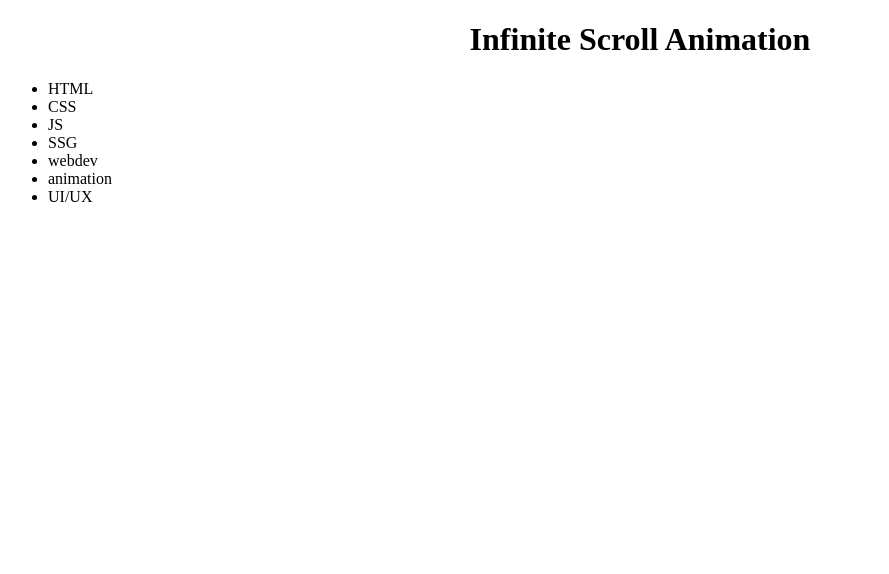
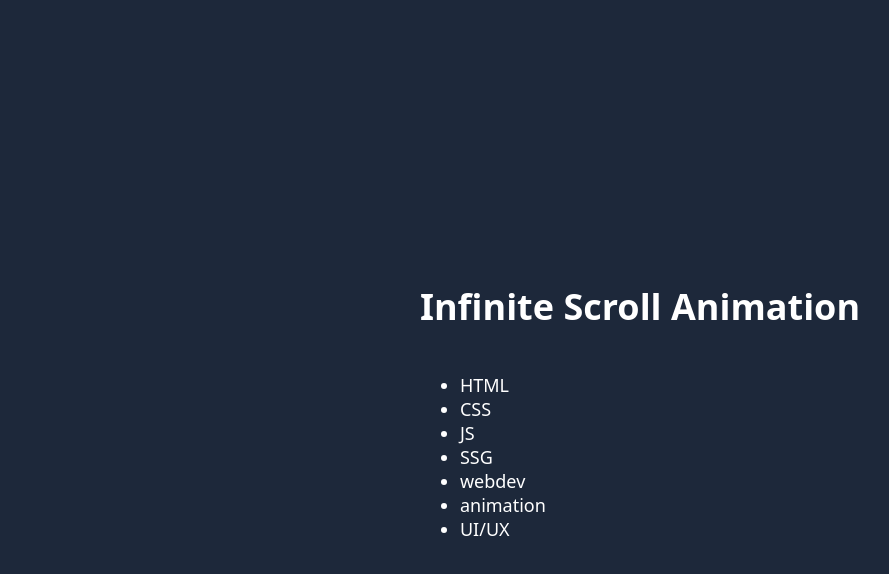
Before and after one commit to Annie-Huang/infinite-horizontal-scroll, a website: page index.html in a window 1280 px wide. Shown: the whole page, without its empty margins (0-889 px from the left). Drawn offline with Linux system fonts and the light colour scheme.

Commit message:
Add reset into style.css

```diff
--- a/index.html
+++ b/index.html
@@ -7,6 +7,7 @@
       content="width=device-width, user-scalable=no, initial-scale=1.0, maximum-scale=1.0, minimum-scale=1.0"
     />
     <meta http-equiv="X-UA-Compatible" content="ie=edge" />
+    <link rel="stylesheet" href="style.css" />
     <title>Document</title>
   </head>
   <body>
--- /dev/null
+++ b/style.css
@@ -0,0 +1,22 @@
+/* general styles */
+
+:root {
+  --clr-neutral-100: hsl(0, 0%, 100%);
+  --clr-primary-100: hsl(205, 15%, 58%);
+  --clr-primary-400: hsl(215, 25%, 27%);
+  --clr-primary-800: hsl(217, 33%, 17%);
+  --clr-primary-900: hsl(218, 33%, 9%);
+}
+
+html {
+  color-scheme: dark;
+}
+
+body {
+  display: grid;
+  min-block-size: 100vh;
+  place-content: center;
+  font-family: system-ui;
+  font-size: 1.125rem;
+  background-color: var(--clr-primary-800);
+}
```
